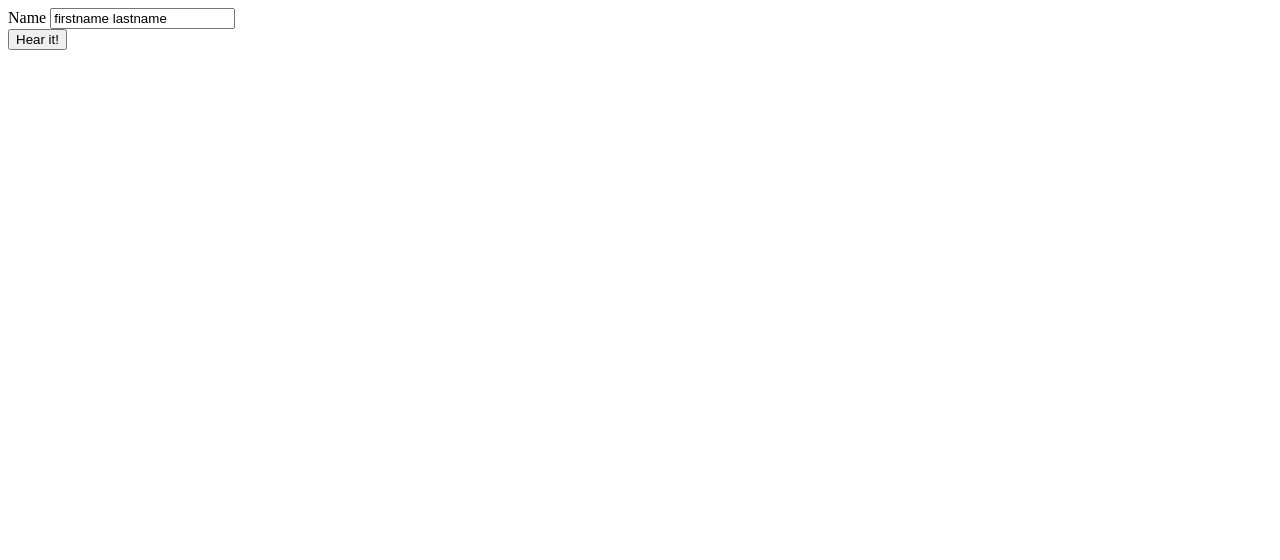
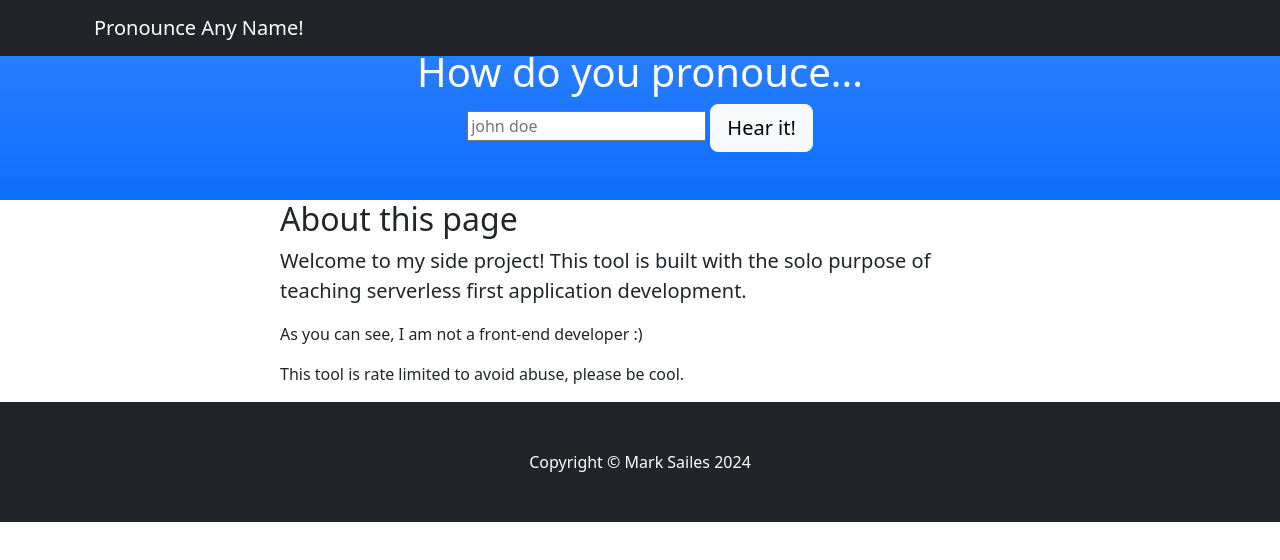
Before and after one commit to marksailes/say-my-name, a plain HTML site: page frontend/website/index.html in a window 1280 px wide. Drawn offline with nearby package versions, Linux system fonts and the light colour scheme.

Commit message:
updated frontend

```diff
--- a/frontend/website/index.html
+++ b/frontend/website/index.html
@@ -1,15 +1,70 @@
-<html>
+<!doctype html>
+<html lang="en">
     <head>
-        <title>Say My Name</title>
+        <meta charset="utf-8">
+        <meta name="viewport" content="width=device-width, initial-scale=1">
+        <title>Pronounce Any Name!</title>
+<!--        <link rel="icon" type="image/x-icon" href="assets/favicon.ico" />-->
         <script src="htmx.min.js"></script>
+        <link href="https://cdn.jsdelivr.net/npm/bootstrap@5.3.3/dist/css/bootstrap.min.css" rel="stylesheet" integrity="sha384-QWTKZyjpPEjISv5WaRU9OFeRpok6YctnYmDr5pNlyT2bRjXh0JMhjY6hW+ALEwIH" crossorigin="anonymous">
     </head>
-    <body>
-        <form hx-get="https://say-my-name-api.sailes.me" hx-target="this" hx-swap="outerHTML">
-            <div>
-                <label>Name</label>
-                <input type="text" name="name" value="firstname lastname">
+
+    <body id="page-top">
+
+        <!-- Navigation-->
+        <nav class="navbar navbar-dark bg-dark fixed-top" id="mainNav">
+            <div class="container px-4">
+                <a class="navbar-brand" href="#page-top">Pronounce Any Name!</a>
+                <div class="collapse navbar-collapse" id="navbarResponsive">
+                    <ul class="navbar-nav ms-auto">
+                        <li class="nav-item"><a class="nav-link" href="#about">About</a></li>
+                    </ul>
+                </div>
             </div>
-            <button class="btn">Hear it!</button>
-        </form>
+        </nav>
+
+        <!-- Header-->
+        <header class="bg-primary bg-gradient text-white">
+            <div class="container py-5 text-center">
+                <h1>How do you pronouce...</h1>
+                <form hx-get="https://say-my-name-api.sailes.me" hx-target="this" hx-swap="outerHTML">
+                    <div>
+                        <label>
+                            <input type="text" name="name" placeholder="john doe">
+                        </label>
+                        <button class="btn btn-lg btn-light">Hear it!</button>
+                    </div>
+                </form>
+<!--                <form hx-get="https://say-my-name-api.sailes.me" hx-target="this" hx-swap="outerHTML">-->
+<!--                    <div>-->
+<!--                        <label>Name</label>-->
+<!--                        <input type="text" name="name" value="firstname lastname">-->
+<!--                    </div>-->
+<!--                    <button class="btn">Hear it!</button>-->
+<!--                </form>-->
+            </div>
+        </header>
+
+        <!-- About section-->
+        <section id="about">
+            <div class="container px-4">
+                <div class="row gx-4 justify-content-center">
+                    <div class="col-lg-8">
+                        <h2>About this page</h2>
+                        <p class="lead">Welcome to my side project! This tool is built with the solo purpose of teaching serverless first application development.</p>
+                        <p>As you can see, I am not a front-end developer :)</p>
+                        <p>This tool is rate limited to avoid abuse, please be cool.</p>
+                    </div>
+                </div>
+            </div>
+        </section>
+
+        <!-- Footer-->
+        <footer class="py-5 bg-dark">
+            <div class="container px-4"><p class="m-0 text-center text-white">Copyright &copy; Mark Sailes 2024</p></div>
+        </footer>
+
+        <!-- Bootstrap core JS-->
+        <script src="https://cdn.jsdelivr.net/npm/bootstrap@5.3.3/dist/js/bootstrap.bundle.min.js" integrity="sha384-YvpcrYf0tY3lHB60NNkmXc5s9fDVZLESaAA55NDzOxhy9GkcIdslK1eN7N6jIeHz" crossorigin="anonymous"></script>
     </body>
 </html>
```
